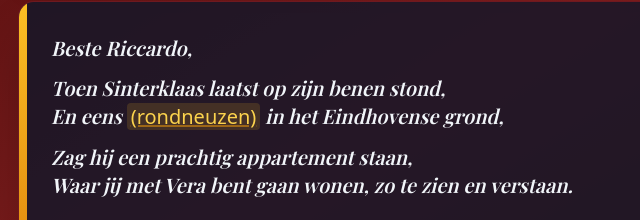
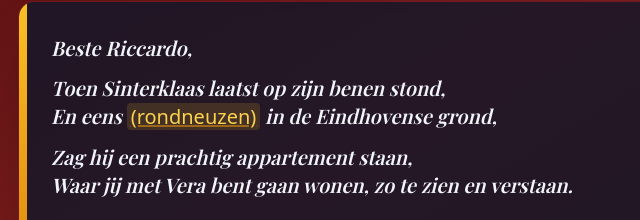
Before and after one commit to wpaburgtspam-gif/wpaburgtspam-gif.github.io, a plain HTML site: page index.html in a window 1280 px wide. Shown: the part 242-462 px from the top of the page, 302-942 px from the left. Drawn offline with nearby package versions, Linux system fonts and the light colour scheme; a web font is replaced by a local one.

Commit message:
Fix typo in index.html text

```diff
--- a/index.html
+++ b/index.html
@@ -56,7 +56,7 @@
                 <div class="serif-title text-lg md:text-xl text-slate-100 space-y-3 leading-relaxed italic mb-6">
                     <p>Beste Riccardo,</p>
                     <p>Toen Sinterklaas laatst op zijn benen stond,<br>
-                    En eens <span class="text-amber-300 underline decoration-amber-500/50 decoration-2 font-normal not-italic font-sans px-1 rounded bg-amber-400/15">(rondneuzen)</span> in het Eindhovense grond,</p>
+                    En eens <span class="text-amber-300 underline decoration-amber-500/50 decoration-2 font-normal not-italic font-sans px-1 rounded bg-amber-400/15">(rondneuzen)</span> in de Eindhovense grond,</p>
                     <p>Zag hij een prachtig appartement staan,<br>
                     Waar jij met Vera bent gaan wonen, zo te zien en verstaan.</p>
                 </div>
```
